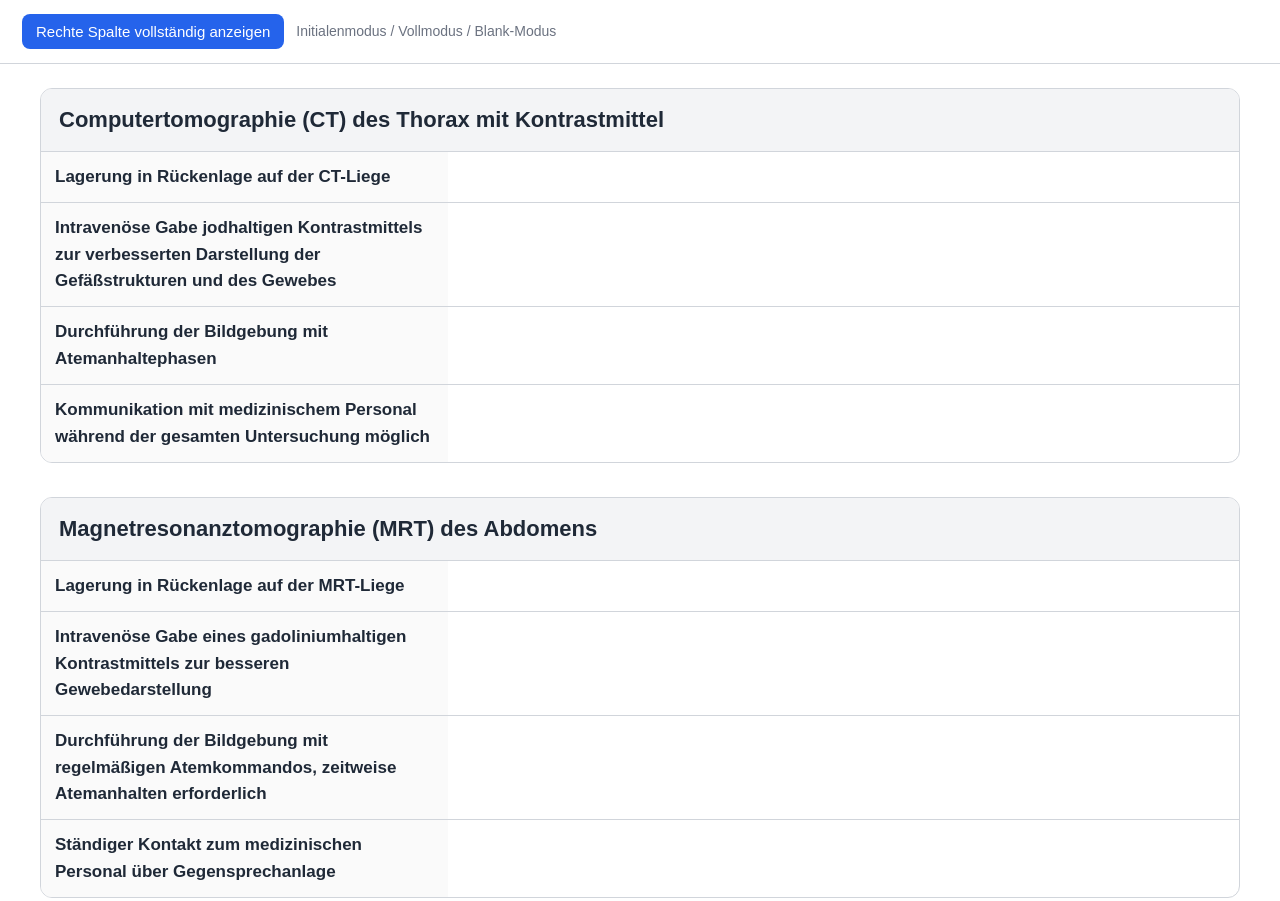
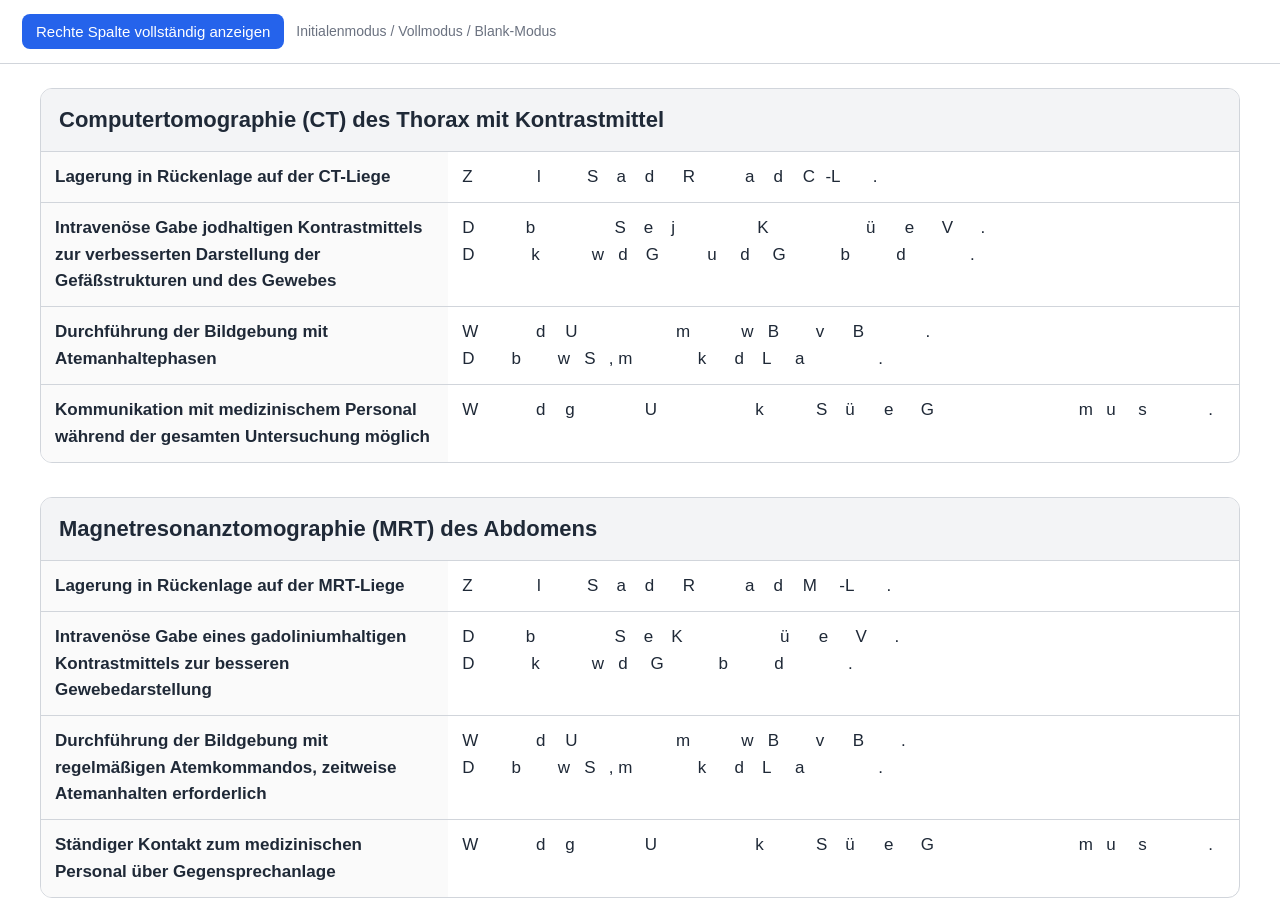
Before and after one commit to alptemiz/ablauf_worksheet, a plain HTML site: page index.html in a window 1280 px wide. Shown: the top 901 px of the page. Drawn offline with Linux system fonts and the light colour scheme.

Commit message:
Refactor masking functions and add HTML escaping

```diff
--- a/index.html
+++ b/index.html
@@ -1638,6 +1638,51 @@
   </main>
 
   <script>
+  function escapeHtml(text) {
+    return text
+      .replace(/&/g, "&amp;")
+      .replace(/</g, "&lt;")
+      .replace(/>/g, "&gt;")
+      .replace(/"/g, "&quot;")
+      .replace(/'/g, "&#039;");
+  }
+
+  function decodeHtml(text) {
+    const textarea = document.createElement("textarea");
+    textarea.innerHTML = text;
+    return textarea.value;
+  }
+
+  function maskText(text) {
+    const tokens = text.match(/[\p{L}\p{N}]+|[^\p{L}\p{N}]/gu) || [];
+
+    return tokens.map(token => {
+      if (/^[\p{L}\p{N}]+$/u.test(token)) {
+        const first = escapeHtml(token.charAt(0));
+        const rest = escapeHtml(token.slice(1));
+
+        return (
+          '<span class="word">' +
+            '<span class="first-letter">' + first + '</span>' +
+            '<span class="hidden-part">' + rest + '</span>' +
+          '</span>'
+        );
+      }
+
+      return '<span class="punctuation">' + escapeHtml(token) + '</span>';
+    }).join("").replace(/\n/g, "<br>");
+  }
+
+  document.querySelectorAll(".right-cell.masked").forEach(cell => {
+    const template = cell.querySelector("template");
+    if (!template) return;
+
+    const text = decodeHtml(template.innerHTML).trim();
+
+    cell.dataset.originalText = text;
+    cell.innerHTML = maskText(text);
+  });
+
   const modes = ["initial-mode", "full-mode", "blank-mode"];
   let currentMode = 0;
 
@@ -1646,42 +1691,8 @@
   const buttonText = {
     "initial-mode": "Rechte Spalte vollständig anzeigen",
     "full-mode": "Rechte Spalte ausblenden",
-      "blank-mode": "Initialen anzeigen"
+    "blank-mode": "Nur Initialen anzeigen"
   };
-
-    function maskCell(cell) {
-      const template = cell.querySelector("template");
-      if (!template) return;
-
-      const text = decodeHtml(template.innerHTML).trim();
-      cell.innerHTML = maskText(text);
-
-      const tokens = text.match(/\S+|\s+/g) || [];
-
-      tokens.forEach(token => {
-        if (/^\s+$/.test(token)) {
-          cell.appendChild(document.createTextNode(token));
-          return;
-        }
-
-        const wordSpan = document.createElement("span");
-        wordSpan.className = "word";
-
-        const firstSpan = document.createElement("span");
-        firstSpan.className = "first-letter";
-        firstSpan.textContent = token.charAt(0);
-
-        const hiddenSpan = document.createElement("span");
-        hiddenSpan.className = "hidden-part";
-        hiddenSpan.textContent = token.slice(1);
-
-        wordSpan.appendChild(firstSpan);
-        wordSpan.appendChild(hiddenSpan);
-        cell.appendChild(wordSpan);
-      });
-    }
-
-    document.querySelectorAll(".right-cell.masked").forEach(maskCell);
 
   function setMode(mode) {
     document.body.classList.remove(...modes);
@@ -1696,5 +1707,3 @@
 
   setMode(modes[currentMode]);
 </script>
-</body>
-</html>
```
Lines whose indentation alone changed are shown as unchanged.
